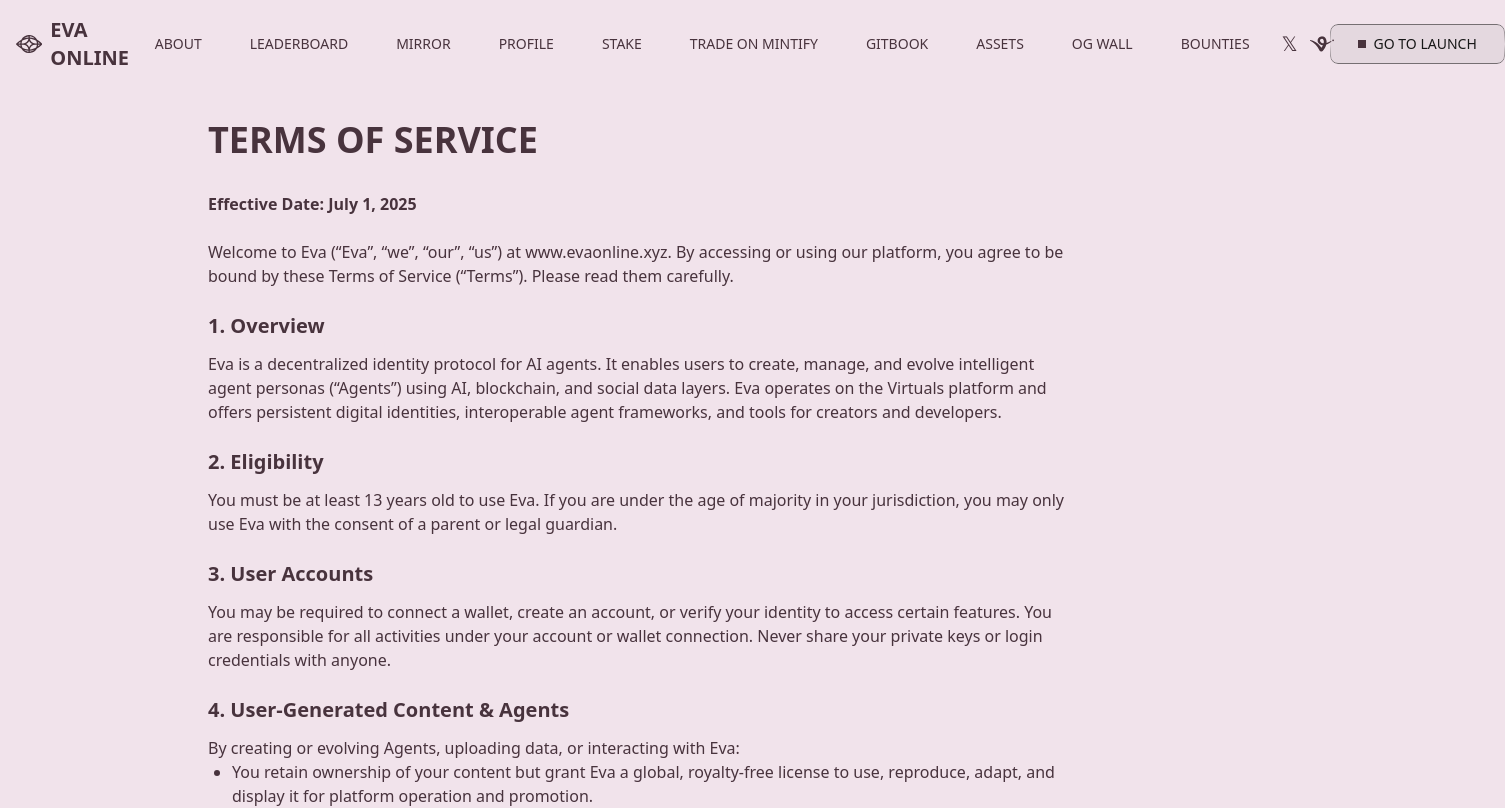
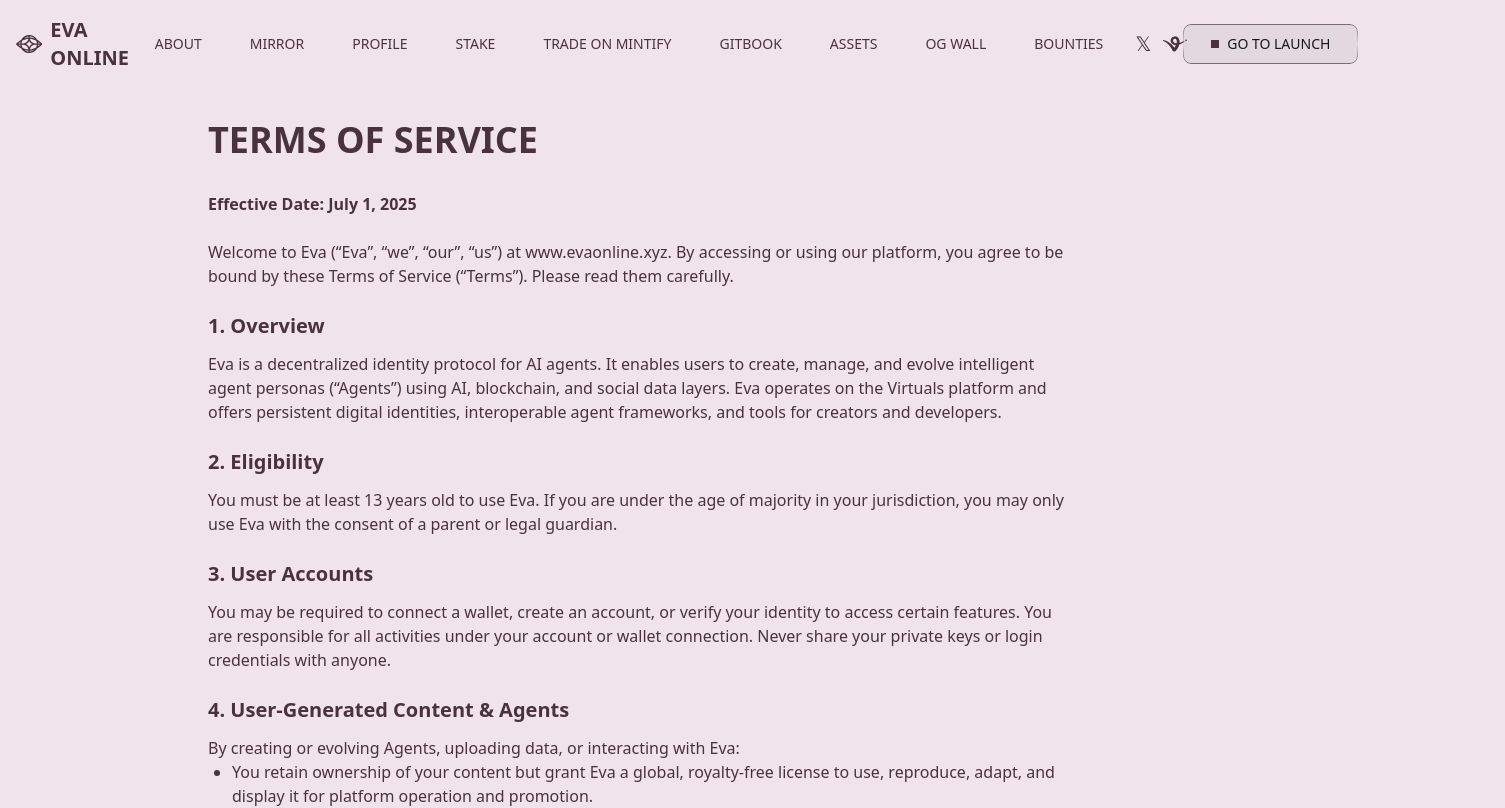
Before and after one commit to finnmaccool888/eva-online-website, a Next.js app: page /terms in a window 1280 px wide. Shown: the top 808 px of the page, 1505 px wide, since content can reach past the window. Built offline with nearby package versions, Linux system fonts and the light colour scheme; no server answers.

Commit message:
fix: remove leaderboard nav item

```diff
--- a/src/components/mobile-menu.tsx
+++ b/src/components/mobile-menu.tsx
@@ -50,11 +50,11 @@
               ABOUT
             </Button>
           </AboutDialog>
-          <Link href="/leaderboard">
+          {/* <Link href="/leaderboard">
             <Button variant="ghost" inverse={inverse}>
               LEADERBOARD
             </Button>
-          </Link>
+          </Link> */}
           <Link href="/mirror" className="w-full">
             <Button
               variant="ghost"
--- a/src/components/navbar.tsx
+++ b/src/components/navbar.tsx
@@ -37,14 +37,14 @@
             ABOUT
           </Button>
         </AboutDialog>
-        <Link href="/leaderboard">
+        {/* <Link href="/leaderboard">
           <Button
             variant="ghost"
             className={inverse ? "text-[#48333D] hover:text-[#48333D]/60" : ""}
           >
             LEADERBOARD
           </Button>
-        </Link>
+        </Link> */}
         <Link href="/mirror">
           <Button
             variant="ghost"
```
